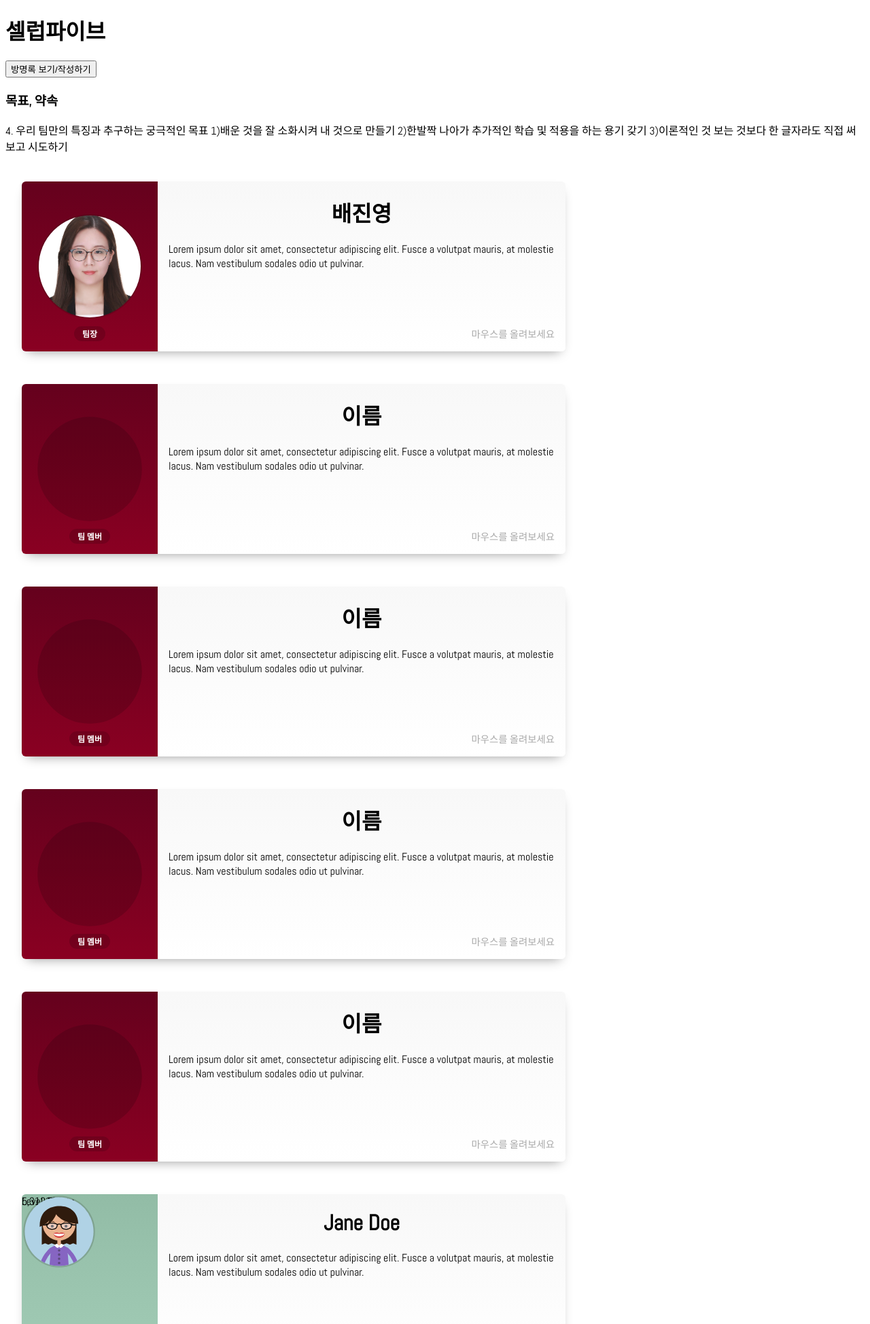
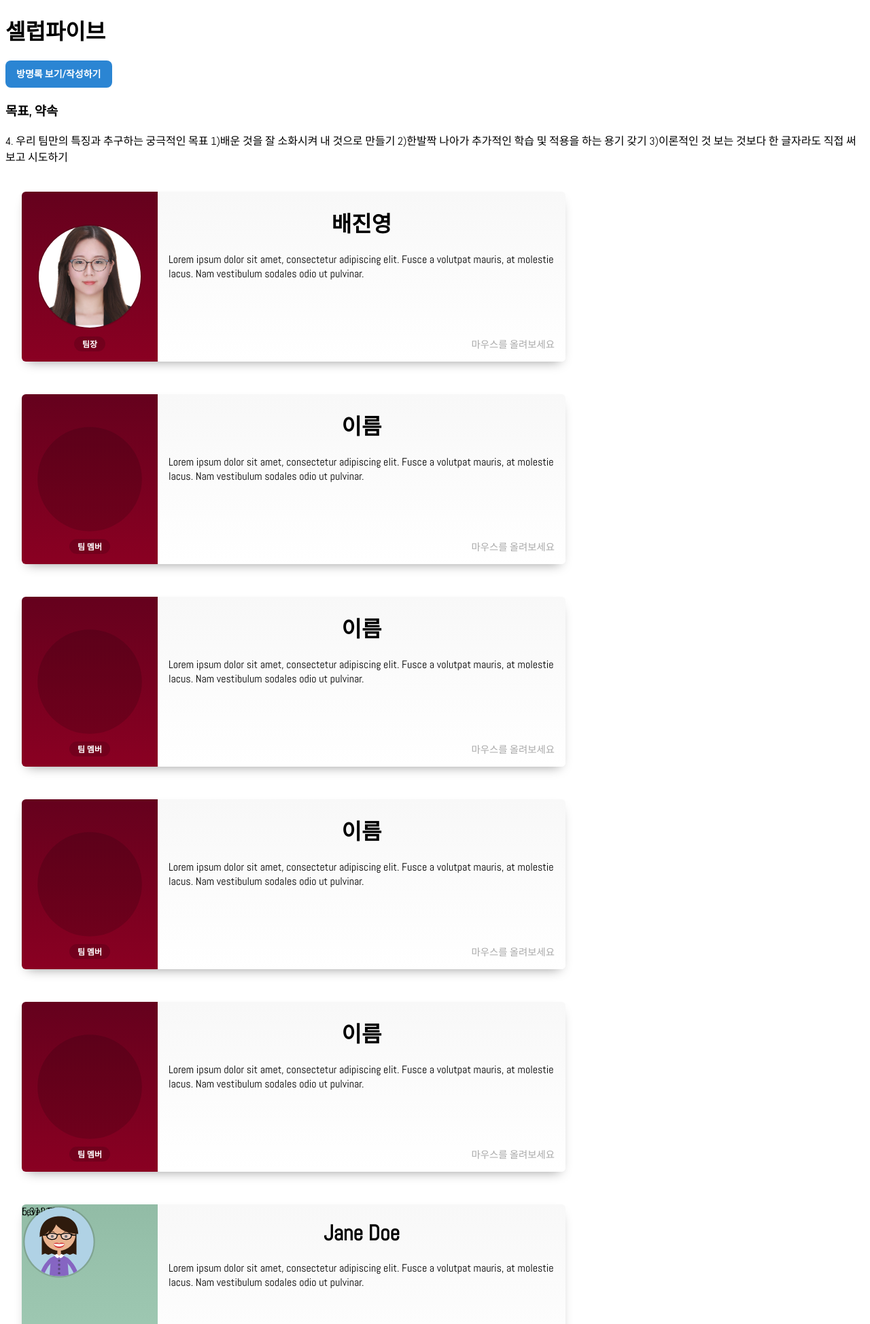
Before and after one commit to jbae9/miniproject, a Flask app: page / in a window 1280 px wide. Shown: the top 1948 px of the page at 68% size. Run offline with Flask 2, Linux system fonts and the light colour scheme.

Commit message:
방명록 버튼 추가

```diff
--- a/templates/index.css
+++ b/templates/index.css
@@ -202,7 +202,7 @@ html, body {
 
 
 /*블로그 버튼*/
-.memCard .button-1 {
+.button-1 {
   background-color: #66001a;
   border-radius: 8px;
   border-style: none;
@@ -238,3 +238,13 @@ html, body {
 .button-1:focus {
   background-color: #a10026;
 }
+
+/*방명록 버튼*/
+.guestButton .button-1 {
+    background-color: #2b85d3;
+}
+
+.guestButton .button-1:hover,
+.button-1:focus {
+  background-color: #2068a6;
+}
--- a/templates/index.html
+++ b/templates/index.html
@@ -19,7 +19,9 @@
 <!--제목, 방명록 버튼, 목표, 약속 div 만들기-->
 <div class="title">
     <h1>셀럽파이브</h1>
-    <button>방명록 보기/작성하기</button>
+    <div class="guestButton">
+        <button class="button-1" role="button" onclick=guestButton()>방명록 보기/작성하기</button>
+    </div>
     <h3>목표, 약속</h3>
 
     <p> 4. 우리 팀만의 특징과 추구하는 궁극적인 목표
--- a/templates/index.js
+++ b/templates/index.js
@@ -1,4 +1,6 @@
 // 방명록 버튼 누를시 입력 양식과 방명록 보이기. 버튼 다시 누르면 감추기
+function guestButton(){
 
+}
 
 // Ajax와 연결해서 방명록 DB GET/POST 함수 만들기
```
